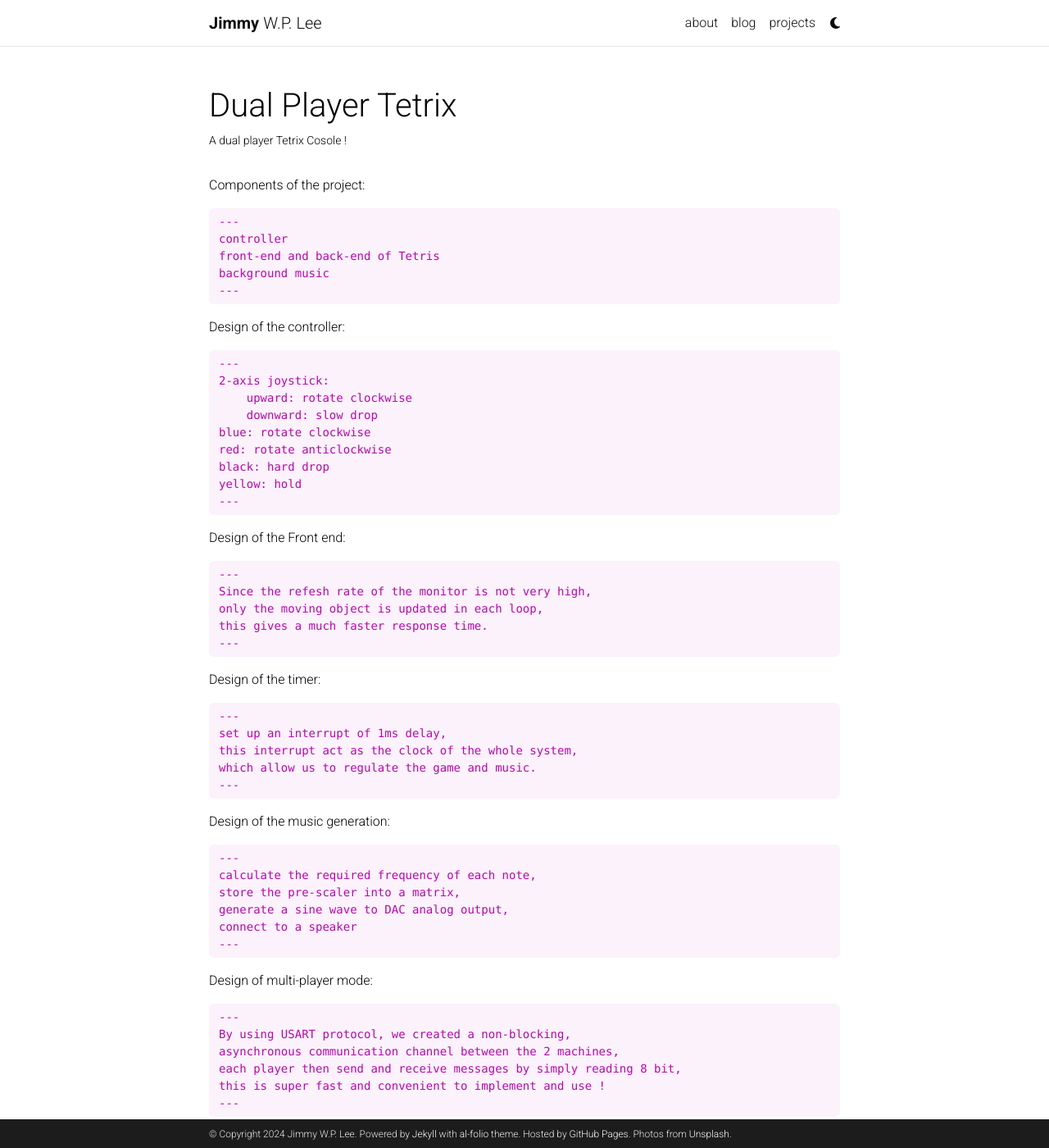
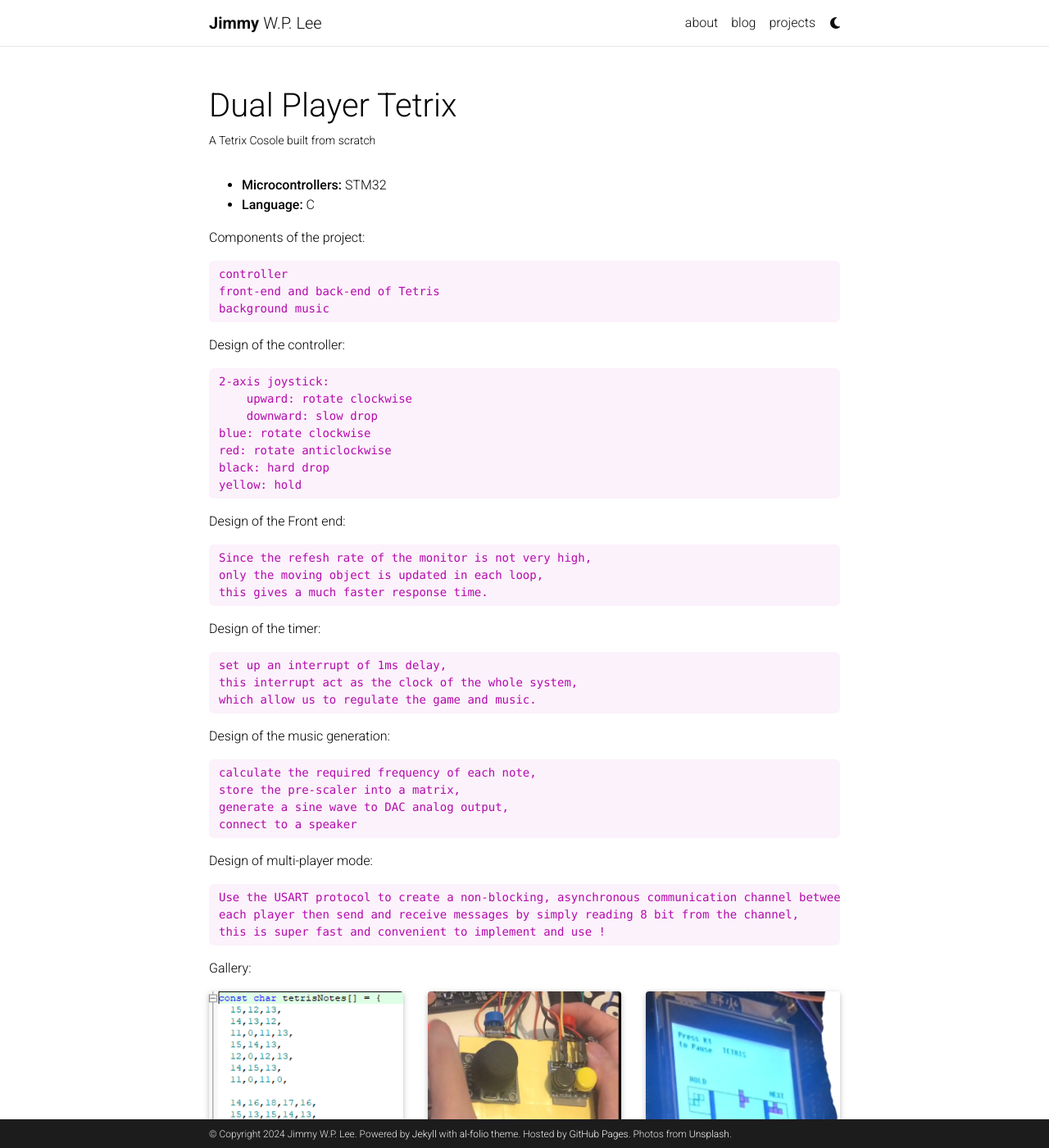
Before and after one commit to j4M0Fj1MMy/j4M0Fj1MMy.github.io, a Jekyll site: the page built from _projects/3_project.md, in a window 1280 px wide and 1400 px high. Shown: the whole window at 82% size. Built offline with Jekyll 4.4.1, drawn with Linux system fonts in a browser that asks for light colours; full-size pictures stand in for the smaller copies a plugin makes; comment, search, counter and statistics services are not loaded; a style sheet for code colours, icons or effects is not loaded; some of the changed text lies outside the part shown.

Commit message:
update tetris, delete duplicate title, improve title and descriptionfix ,add fyp paper

```diff
--- a/_projects/3_project.md
+++ b/_projects/3_project.md
@@ -1,24 +1,25 @@
 ---
 layout: page
 title: Dual Player Tetrix
-description: A dual player Tetrix Cosole !
+description: A Tetrix Cosole built from scratch
 img: assets/img/3.jpg
 # redirect: https://unsplash.com
 importance: 3
 category: work
 ---
 
+- **Microcontrollers:** STM32
+- **Language:** C
+
 Components of the project:
 
-    ---
     controller
     front-end and back-end of Tetris
     background music
-    ---
+
 
 Design of the controller:
 
-    ---
     2-axis joystick:
         upward: rotate clockwise
         downward: slow drop
@@ -26,41 +27,31 @@
     red: rotate anticlockwise
     black: hard drop
     yellow: hold
-    ---
 
 Design of the Front end:
 
-    ---
     Since the refesh rate of the monitor is not very high,
     only the moving object is updated in each loop,
     this gives a much faster response time.
-    ---
 
 Design of the timer:
 
-    ---
     set up an interrupt of 1ms delay,
     this interrupt act as the clock of the whole system,
     which allow us to regulate the game and music.
-    ---
 
 Design of the music generation:
 
-    ---
     calculate the required frequency of each note,
     store the pre-scaler into a matrix,
     generate a sine wave to DAC analog output,
     connect to a speaker
-    ---
 
 Design of multi-player mode:
 
-    ---
-    By using USART protocol, we created a non-blocking,
-    asynchronous communication channel between the 2 machines,
-    each player then send and receive messages by simply reading 8 bit,
+    Use the USART protocol to create a non-blocking, asynchronous communication channel between the 2 machines
+    each player then send and receive messages by simply reading 8 bit from the channel,
     this is super fast and convenient to implement and use !
-    ---
 
 Gallery:
 <div class="row">
```
Also changed, not shown: other parts of _projects/3_project.md (+1 -1 lines), _projects/1_project.md (+2 -2 lines), _projects/2_project.md (+13 -9 lines), _projects/4_project.md (+4 -7 lines), 1 other file.
